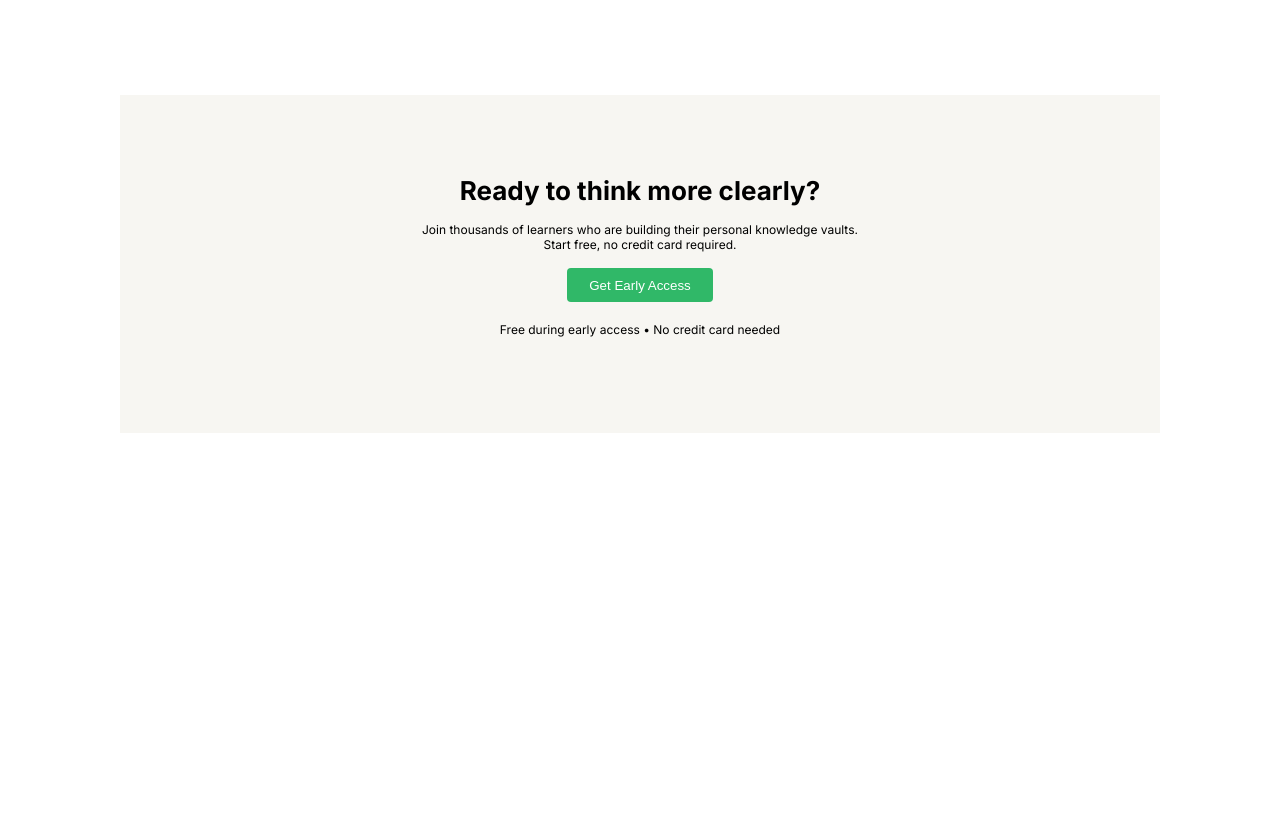
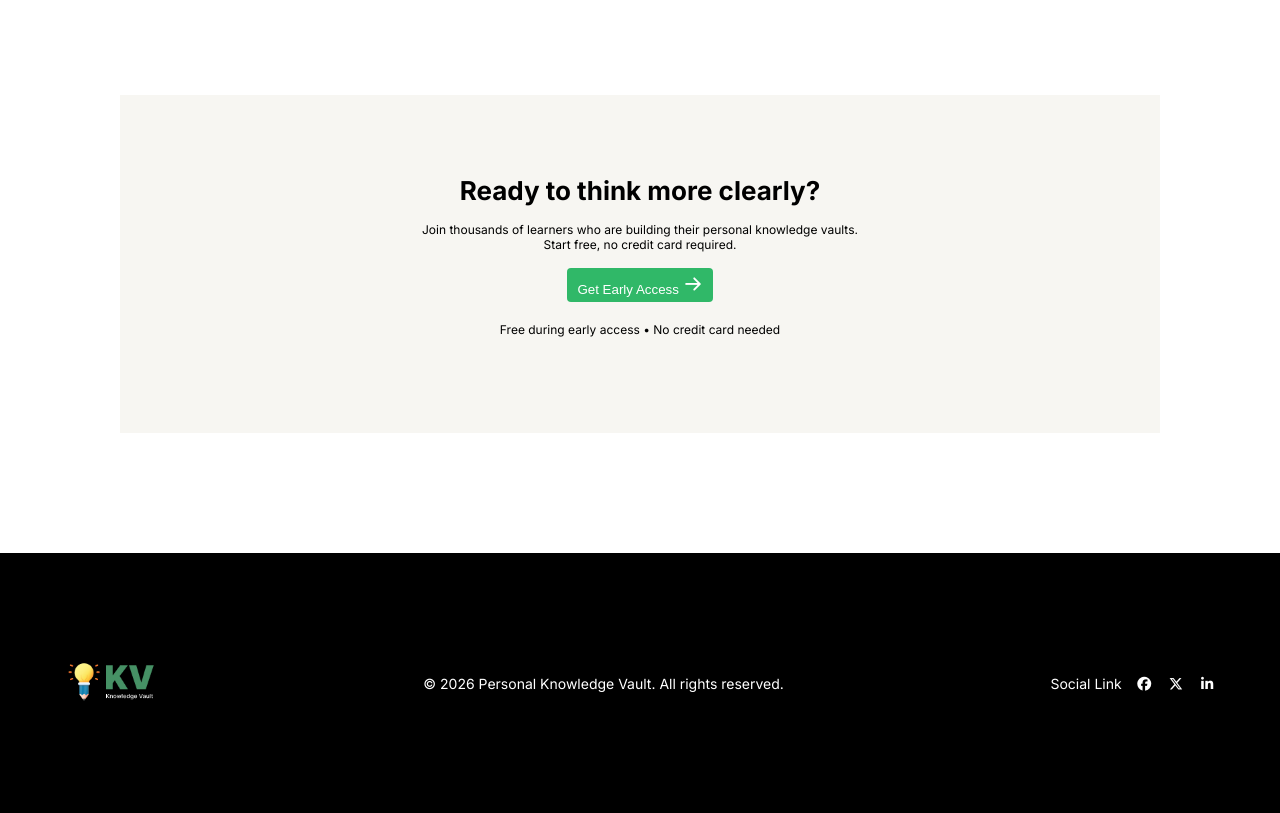
Before and after one commit to Raihan1116/Assignment-1, a plain HTML site: page index.html in a window 1280 px wide. Shown: the part 1571-2384 px from the top of the page. Before the commit the page ends 2124 px from the top, so only its background shows below. Drawn offline with Linux system fonts and the light colour scheme.

Commit message:
Update footer section

```diff
--- a/index.html
+++ b/index.html
@@ -8,6 +8,7 @@
     <link rel="preconnect" href="https://fonts.googleapis.com">
 <link rel="preconnect" href="https://fonts.gstatic.com" crossorigin>
 <link href="https://fonts.googleapis.com/css2?family=Inter:ital,opsz,wght@0,14..32,100..900;1,14..32,100..900&display=swap" rel="stylesheet">
+<link rel="stylesheet" href="https://cdnjs.cloudflare.com/ajax/libs/font-awesome/7.0.1/css/all.min.css" integrity="sha512-2SwdPD6INVrV/lHTZbO2nodKhrnDdJK9/kg2XD1r9uGqPo1cUbujc+IYdlYdEErWNu69gVcYgdxlmVmzTWnetw==" crossorigin="anonymous" referrerpolicy="no-referrer" />
 
 
     <link rel="stylesheet" href="./style/style.css">
@@ -31,7 +32,7 @@
         <section class="banner">
             <div class="banner-content">
 
-                <div><button class="banner-btn">Early Access Now Open</button></div>
+                <div><button class="banner-btn"><i class="fa-regular fa-circle-dot"></i>Early Access Now Open</button></div>
 
                 <div class="banner-tittle">
                     <h1>Structured Thinking,<br><spsn class="color">Not Just Note-Taking</spsn></h1>
@@ -40,8 +41,8 @@
                     </p>
                 </div>
                 <div class="banner-down">
-                    <div><button class="btn">Start Building Your Vault</button></div>
-                    <div><button class="b-btn">See How It's Works</button></div>
+                    <div><button class="btn">Start Building Your Vault <img src="./assets/ArrowRight.png" alt=""></button></div>
+                    <div><button class="b-btn"><i class="fa-solid fa-play"></i>See How It's Works</button></div>
                 </div>
             </div>
 
@@ -105,9 +106,28 @@
     <section class="cta">
         <h2>Ready to think more clearly?</h2>
         <p>Join thousands of learners who are building their personal knowledge vaults.<br>Start free, no credit card required.</p>
-        <button class="btn">Get Early Access</button>
+        <button class="btn">Get Early Access <img src="./assets/ArrowRight.png" alt=""></button>
         <p>Free during early access • No credit card needed</p>
     </section>
+
+    <footer class="footer">
+        <div class="footer-box">
+            <div class="logo">
+                <img src="./assets/logo-footer.png" alt="">
+            </div>
+            <div class="copy">
+                © 2026 Personal Knowledge Vault. All rights reserved.
+            </div>
+
+            <div class="social">
+                <span>Social Link</span>
+                <a href="#"><i class="fa-brands fa-facebook"></i></a>
+                <a href="#"><i class="fa-brands fa-x-twitter"></i></a>
+                <a href="#"><i class="fa-brands fa-linkedin-in"></i></a>
+            </div>
+
+        </div>
+    </footer>
 
 
 </body>
--- a/style/style.css
+++ b/style/style.css
@@ -37,6 +37,11 @@ nav a{
     border-radius: 4px;
     cursor: pointer;
 }
+.btn:hover{
+    color: black;
+    background: lightgreen;
+    font-size: 16px;
+}
 div .banner-btn{
     width: 173px;
     height: 19px;
@@ -47,6 +52,11 @@ div .banner-btn{
     cursor: pointer;
     margin-bottom: 20px;
 }
+div .banner-btn:hover{
+    color: black;
+    background: lightgreen;
+    font-size: 12px;
+}
 .banner-down .b-btn{
     width: 146px;
     height: 34px;
@@ -56,6 +66,11 @@ div .banner-btn{
     cursor: pointer;
     background: transparent;
     border: 1px solid #FFFFFF;
+}
+.banner-down .b-btn:hover{
+    color: black;
+    background: lightgreen;
+    font-size: 16px;
 }
 .banner .banner-down{
     display: flex;
@@ -174,3 +189,26 @@ div .banner-btn{
 .cta .btn{
     margin-bottom: 20px;
 }
+.footer {
+    background: #000000;
+    padding: 20px 0;
+}
+
+.footer-box{
+    width: 90%;
+    height: 220px;
+    margin: auto;
+    display: flex;
+    align-items: center;
+    justify-content: space-between;
+    color: #fff;
+    font-size: 14px;
+}
+.logo img {
+    height: 40px;
+}
+.social a{
+    color: #fff;
+    margin-left: 10px;
+    text-decoration: none;
+}
```
